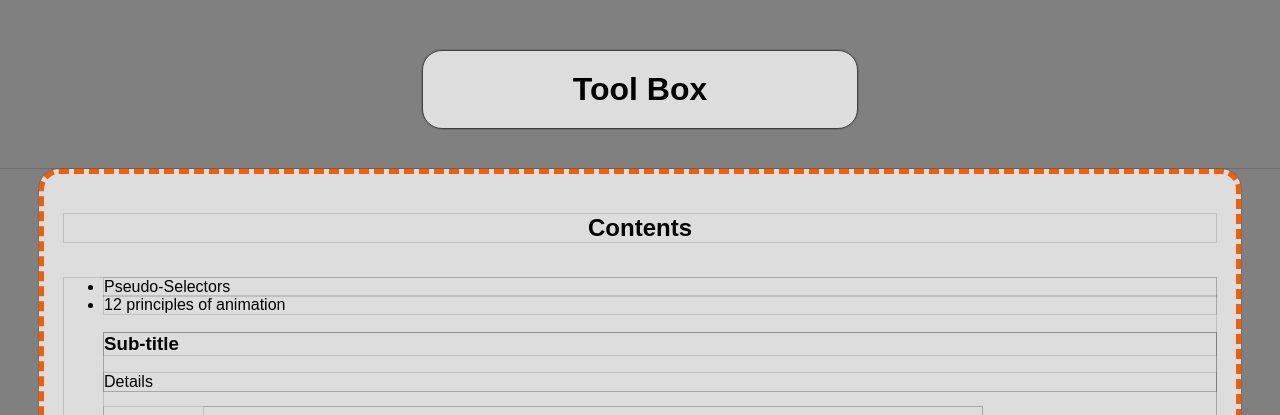
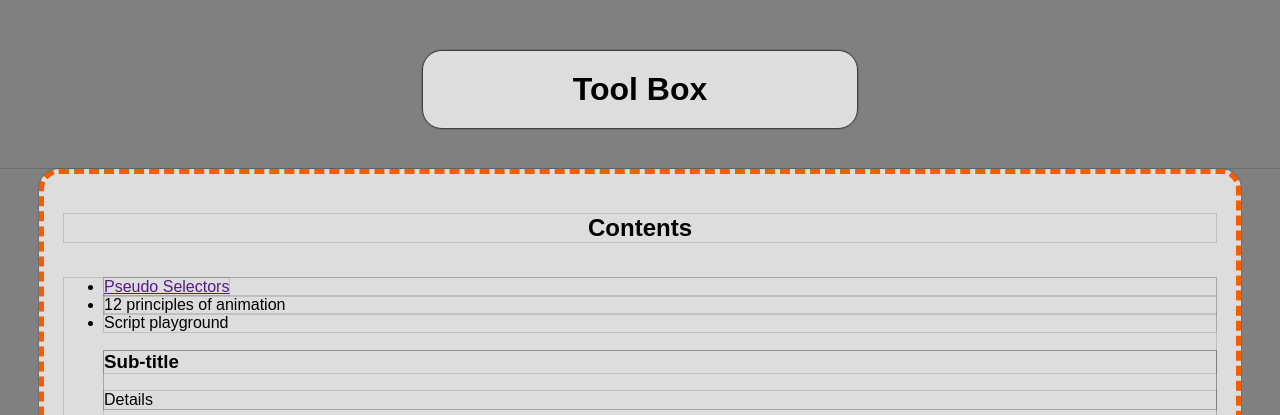
Before and after one commit to THenry90/Toolbox, a website: page index.html in a window 1280 px wide. Shown: the top 415 px of the page. Drawn offline with Linux system fonts and the light colour scheme.

Commit message:
images added

```diff
--- a/index.html
+++ b/index.html
@@ -16,8 +16,9 @@
         <section class="section-1">
             <h2>Contents</h2>
             <ul>
-                <li>Pseudo-Selectors</li>
-                <li>12 principles of animation</li>
+                <li><a href src="./pages/pseudo-selectors.html">Pseudo Selectors</a></li>
+                <li><a href src="./pages/12-principles-of-animation.html"></a>12 principles of animation</li>
+                <li>Script playground</li>
 
             <div>
                 <div>
```
Also changed, not shown: images/JS Images/Checkinf the Object.png (added), images/JS Images/Conditional Statements/Screenshot 2023-03-22 at 19.45.54.png (added), images/JS Images/Conditional Statements/Screenshot 2023-03-24 at 11.25.46.png (added), images/JS Images/StarWarsFIlm _class creaation_and_episode _Object_creation.png (added), images/JS Images/StarWarsFilm Class declaration.png (added), images/JS Images/Values and references with arrays/Screenshot 2023-03-21 at 18.09.00.png (added), images/JS Images/Values and references with arrays/Screenshot 2023-03-21 at 18.09.06.png (added), images/JS Images/Values and references with arrays/Screenshot 2023-03-21 at 18.09.15.png (added), images/JS Images/Values and references with arrays/Screenshot 2023-03-21 at 18.09.25.png (added), images/JS Images/Values and references with arrays/Screenshot 2023-03-21 at 18.09.31.png (added), images/JS Images/Values and references with arrays/Screenshot 2023-03-21 at 18.41.44.png (added), images/JS Images/Values and references with arrays/Screenshot 2023-03-21 at 18.41.48.png (added), images/JS Images/console.log command for viewing array.png (added), images/JS Images/creating new instance of StarWarsFilms.png (added), 2 more files.
